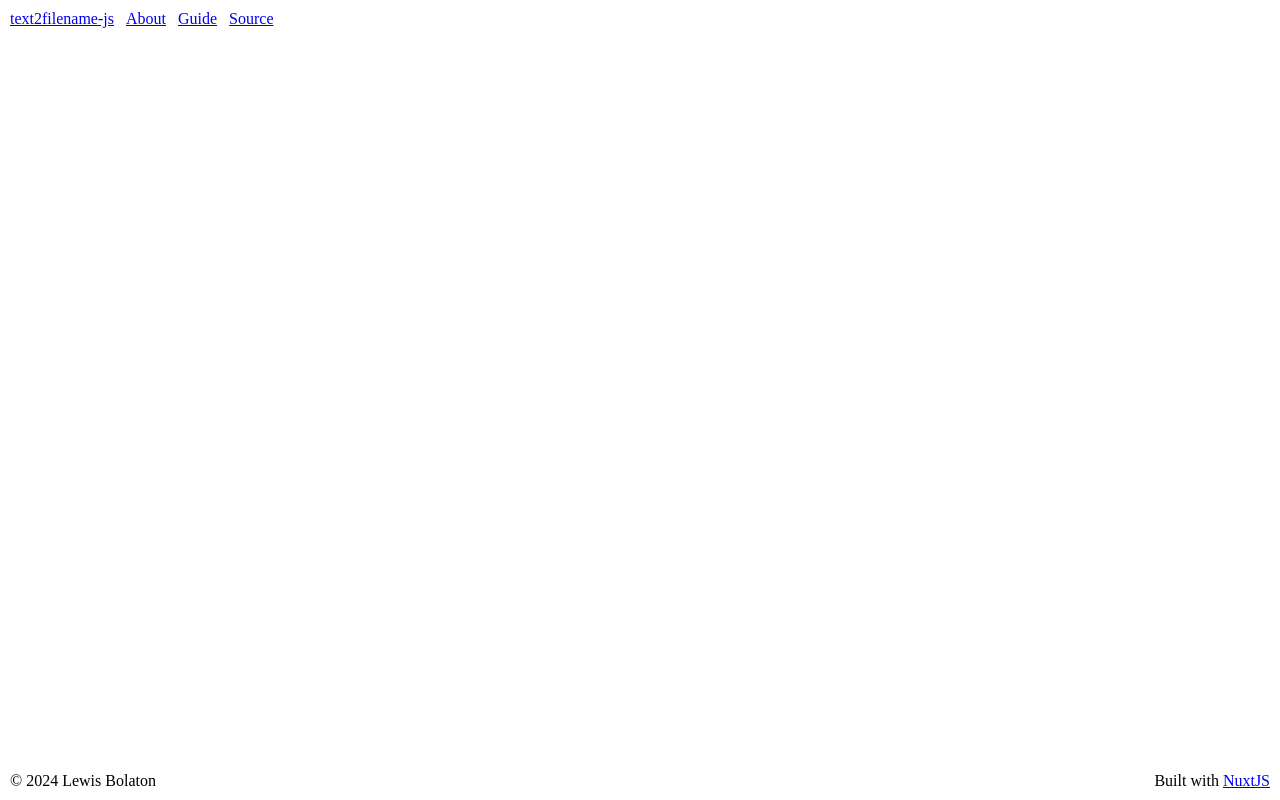
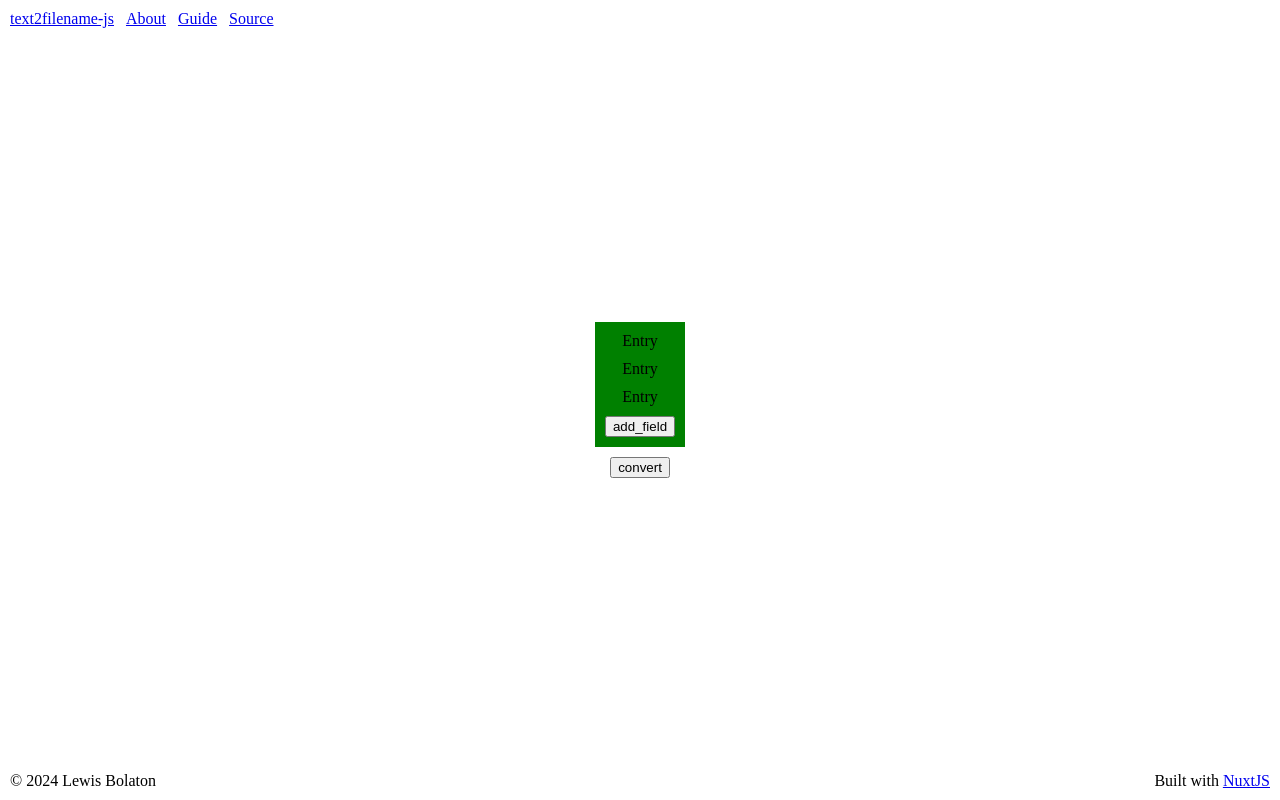
Before and after one commit to lewisbolaton/title2filename-js, a Nuxt app in the folder frontend-nuxt/: page / in a window 1280 px wide. Built offline with nearby package versions, Linux system fonts and the light colour scheme.

Commit message:
Initialized Applet component

```diff
--- /dev/null
+++ b/frontend-nuxt/components/Applet.vue
@@ -0,0 +1,49 @@
+<template>
+  <div class="applet">
+    <div class="entries">
+      <span>Entry</span>
+      <span>Entry</span>
+      <span>Entry</span>
+      <button>add_field</button>
+    </div>
+
+    <button>convert</button>
+
+    <div class="results" v-if="isConverted">
+      <div class="clipboard">
+        <input readonly type="text">
+        <button>copy</button>
+      </div>
+      <button>convert_new</button>
+    </div>
+  </div>
+</template>
+
+<script lang="js">
+  export default {
+    data () {
+      return { isConverted: false }
+    }
+  }
+</script>
+
+<style>
+.applet {
+  display: flex;
+  flex-direction: column;
+  align-items: center;
+
+  gap: 10px;
+}
+
+.entries {
+  background-color: green;
+
+  display: flex;
+  flex-direction: column;
+  align-items: center;
+  gap: 10px;
+
+  padding: 10px;
+}
+</style>
--- /dev/null
+++ b/frontend-nuxt/pages/index.vue
@@ -0,0 +1,3 @@
+<template>
+  <Applet />
+</template>
```
